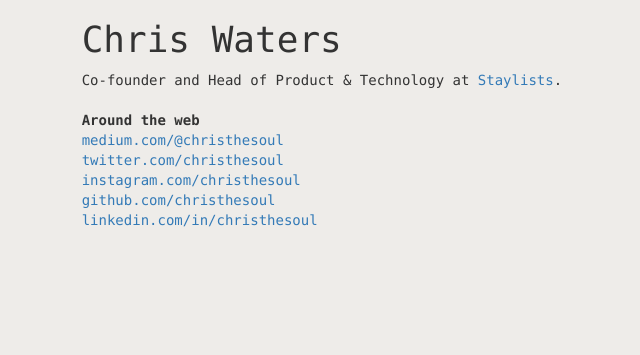
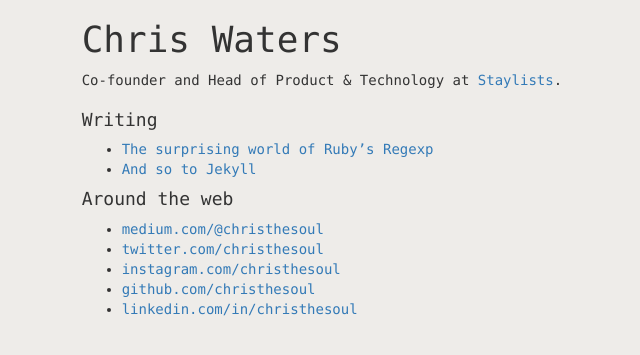
Before and after one commit to christhesoul/christhesoul.github.io, a Jekyll site: the page built from index.md, in a window 1280 px wide. Shown: the top 355 px of the page, without its empty margins (40-680 px from the left). Built offline with Jekyll 4.4.1, drawn with Linux system fonts in a browser that asks for light colours; part of the change alters nothing that is shown.

Commit message:
add ruby regexp post

````diff
--- a/_layouts/default.html
+++ b/_layouts/default.html
@@ -8,6 +8,7 @@
 
     <link href="{{ '/assets/css/bootstrap.min.css' | relative_url }}" rel="stylesheet" type="text/css">
     <link href="{{ '/assets/css/syntax.css' | relative_url }}" rel="stylesheet" type="text/css">
+    <link href="{{ '/assets/css/custom.css' | relative_url }}" rel="stylesheet" type="text/css">
 
     <style>
       body { background: #EEECE9 }
--- /dev/null
+++ b/_posts/2018-06-03-the-surprising-world-of-ruby-regexp.md
@@ -0,0 +1,109 @@
+---
+layout: default
+title: The surprising world of Ruby's Regexp
+---
+:thinking:
+
+One of the joys of open source code is being able to dive right into the answer when you find yourself wondering "how did they go about building that?".
+
+While writing about Jekyll's Front Matter yesterday, I was intrigued as to how they'd gone about stripping the YAML out of the start of the doc to parse it.
+
+After a bit of searching, I found [this little hunk of code](https://github.com/jekyll/jekyll/blob/035ea729ff5668dfc96e7f56a86d214e5a633291/lib/jekyll/convertible.rb#L43-L45):
+
+```ruby
+if content =~ Document::YAML_FRONT_MATTER_REGEXP
+  self.content = $POSTMATCH
+  self.data = SafeYAML.load(Regexp.last_match(1))
+end
+```
+
+Now, if the truth be told, I tend to steer clear of Regular Expressions. We seldom use regex in our day to day work, so I've managed to get by without memorising the mind-boggling syntax. I take my hat off to those who can write regex without breaking a sweat.
+
+As such, a few things in this code required some further research
+
+1. `=~` some kind of matcher?
+2. `$POSTMATCH` some kind of global var?
+3. `Regexp.last_match(1)` WTF?
+
+The reason `3.` was such a WTF? is because it's clearly a class method. But where's the instance of the match? What's happening? Where am I? :scream:
+
+Okay. Let's see if we can figure any of this stuff out.
+
+#### 1. The `=~` operator
+
+From [Ruby Quicktips](http://rubyquicktips.com/post/15994276561/the-and-operators) :point_down:
+
+> The operator =~ matches a String against a regular expression pattern. It returns the position/index where the String was matched - or nil if no match was found.
+
+Okay, so this is simple enough to understand.
+
+```ruby
+"racecar" =~ /e/
+=> 3
+
+"racecar" =~ /f/
+=> nil
+```
+
+And because it returns nil, it can be used within an `if` statement as a check for whether a pattern exists in a string.
+
+#### 2. The `$POSTMATCH` variable
+
+So here's where things become fascinating: immediately after evaluating whether a pattern exists in a string, I have access to a local variable (that looks like a global variable) called `$POSTMATCH`.
+
+```ruby
+"racecar" =~ /e/
+=> 3
+
+$POSTMATCH
+=> "car"
+```
+
+And so the curious would immediately look to see if `$PREMATCH` exists, too. And it does. As does `$MATCH`.
+
+```ruby
+"racecar" =~ /e/
+=> 3
+
+$PREMATCH
+=> "rac"
+
+$MATCH
+=> "e"
+
+$POSTMATCH
+=> "car"
+```
+
+Nice.
+
+#### 3. The `Regexp.last_match` class method
+
+Now we know there are some global-esque variables hanging around, this class method makes a lot more sense.
+
+It also reveals the presence of an object called `MatchData` that exists with every successful pattern match, and encapsulates all its results.
+
+This `MatchData` object also available through the wonderfully obscure `$~` variable.
+
+The `.last_match` class method returns the `MatchData` object, and when called with a argument, returns nth field in this object.
+
+```ruby
+"racecar" =~ /e/
+=> 3
+
+$~
+=> #<MatchData "e">
+
+Regexp.last_match
+=> #<MatchData "e">
+
+Regexp.last_match(0)
+=> "e"
+
+Regexp.last_match(1)
+=> nil
+```
+
+And that clears that up. Perhaps. I guess I was surprised at this kind of design as it's like nothing else I've seen in Ruby. But perhaps I haven't been looking long and hard enough.
+
+:ocean:
--- /dev/null
+++ b/assets/css/custom.css
@@ -0,0 +1,5 @@
+blockquote {
+  border-left-color: #6b069e;
+  background: #f7f7f7;
+  font-size: 16px;
+}
--- a/index.md
+++ b/index.md
@@ -5,9 +5,14 @@ layout: default
 
 Co-founder and Head of Product & Technology at [Staylists](https://www.staylists.com).
 
-**Around the web**
-[medium.com/@christhesoul](https://medium.com/@christhesoul)
-[twitter.com/christhesoul](https://twitter.com/christhesoul)
-[instagram.com/christhesoul](https://instagram.com/christhesoul)
-[github.com/christhesoul](https://github.com/christhesoul)
-[linkedin.com/in/christhesoul](https://www.linkedin.com/in/christhesoul)
+#### Writing
+{%- for post in site.posts %}
+  * [{{ post.title }}]({{ post.url }})
+{%- endfor %}
+
+#### Around the web
+* [medium.com/@christhesoul](https://medium.com/@christhesoul)
+* [twitter.com/christhesoul](https://twitter.com/christhesoul)
+* [instagram.com/christhesoul](https://instagram.com/christhesoul)
+* [github.com/christhesoul](https://github.com/christhesoul)
+* [linkedin.com/in/christhesoul](https://www.linkedin.com/in/christhesoul)
````
